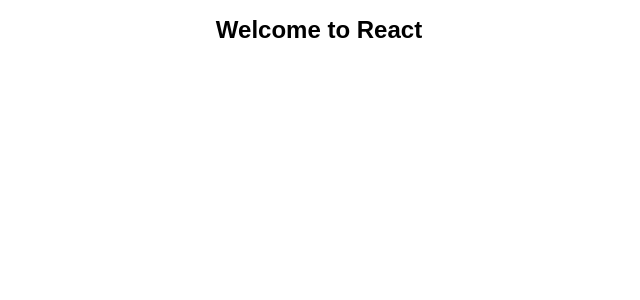
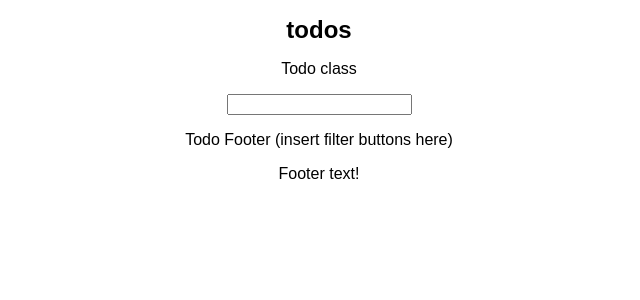
Before and after one commit to eerichmond02/todo, a React (Create React App) app: page / in a window 1280 px wide. Shown: the top 300 px of the page, without its empty margins (321-961 px from the left). Built offline with nearby package versions, Linux system fonts and the light colour scheme; the HTML template or start-up script is replaced by a standard one.

Commit message:
Add files via upload

```diff
--- a/src/App.js
+++ b/src/App.js
@@ -1,16 +1,105 @@
 import React, { Component } from 'react';
 import './App.css';
 
-class App extends Component {
+const Task = (props) => (
+  <div>
+    <button onClick={props.markComplete} className={props.taskId}>Complete</button>
+    <span>{props.task.text}</span>
+    <button onClick={props.removeTask} className={props.taskId}>Delete</button>
+  </div>
+)
+
+const TaskList = (props) => (
+  props.taskArr.map((task, idx) => (
+    <Task task={task} key={idx} taskId={idx} removeTask={props.removeTask} markComplete={props.markComplete}/>
+  ))
+)
+
+const Input = (props) => (
+  <div>
+    <form onSubmit={props.handleSubmit}>
+      <input type="text" name="inputTask" value={props.inputTask} onChange={props.handleChange}></input>
+    </form>
+  </div>
+)
+
+const TodoFooter = (props) => (
+  <div>
+    <p>Todo Footer (insert filter buttons here)</p>
+  </div>
+)
+
+class TaskItem {
+  constructor (text){
+    this.text = text;
+    this.status = 'active';
+  }
+}
+
+class Todo extends Component {
+  constructor (props) {
+    super(props);
+    this.state = {
+      taskArr: [],
+      inputTask: '',
+      filter: 'all'
+    }
+    this.handleChange = this.handleChange.bind(this);
+    this.handleSubmit = this.handleSubmit.bind(this);
+    this.removeTask = this.removeTask.bind(this);
+    this.markComplete = this.markComplete.bind(this);
+  }
+
+  handleChange (e) {
+    this.setState({[e.target.name]: e.target.value});
+  }
+
+  handleSubmit (e) {
+    e.preventDefault();
+    let newTask = new TaskItem(this.state.inputTask);
+    let newTaskArr = this.state.taskArr;
+    newTaskArr.push(newTask);
+    this.setState({taskArr: newTaskArr, inputTask: ''});
+  }
+
+  removeTask (e) {
+    let newTaskArr = this.state.taskArr;
+    newTaskArr.splice(e.target.className, 1);
+    this.setState({taskArr: newTaskArr});
+  }
+
+  markComplete (e) {
+    let newTaskArr = this.state.taskArr;
+    newTaskArr[e.target.className].status = 'complete';
+    console.log(e.target.eventId);
+    this.setState({taskArr: newTaskArr});
+  }
+
   render() {
     return (
-      <div className="App">
-        <header className="App-header">
-          <h1 className="App-title">Welcome to React</h1>
-        </header>
+      <div>
+        <p>Todo class</p>
+        <Input inputTask={this.state.inputTask} handleChange={this.handleChange} handleSubmit={this.handleSubmit}/>
+        <TaskList taskArr={this.state.taskArr} removeTask={this.removeTask} markComplete={this.markComplete}/>
+        <TodoFooter />
       </div>
     );
   }
+
+}
+
+const App = () => {
+  return (
+    <div className="App">
+      <header className="App-header">
+        <h1 className="App-title">todos</h1>
+      </header>
+      <Todo />
+      <footer>
+        <p>Footer text!</p>
+      </footer>
+    </div>
+  );
 }
 
 export default App;
```
